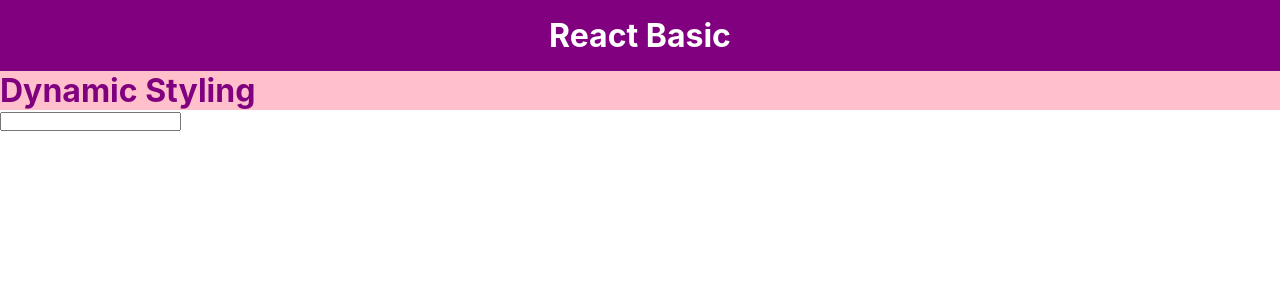
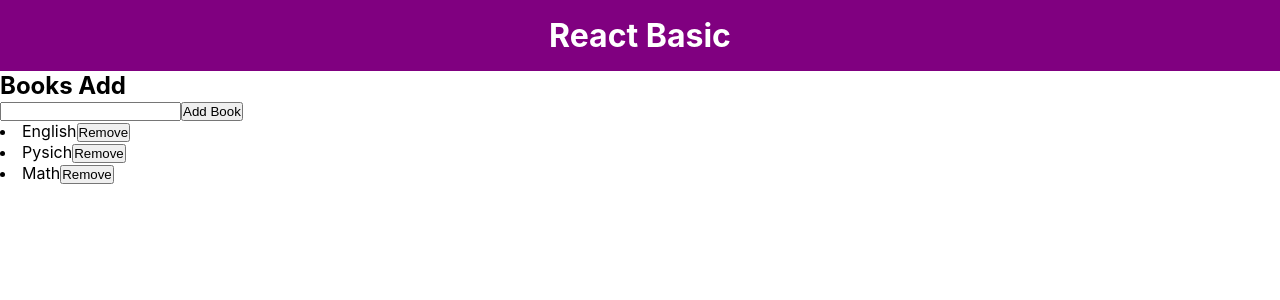
Before and after one commit to ismailsardar/react_2, a React (Create React App) app in the folder my-selfs/: page / in a window 1280 px wide. Shown: the top 300 px of the page. Built offline with nearby package versions, Linux system fonts and the light colour scheme.

Commit message:
useReduser study

```diff
--- a/my-selfs/src/App.js
+++ b/my-selfs/src/App.js
@@ -1,6 +1,8 @@
 import './App.css';
-import Dynamic from './components/Dynamic_Styling/Dynamic';
-import Dynamic2 from './components/Dynamic_Styling/Dynamic2';
+import Reduser from './components/UseReducer/Reduser';
+// import Dynamic from './components/Dynamic_Styling/Dynamic';
+// import Dynamic2 from './components/Dynamic_Styling/Dynamic2';
+import State from './components/UseReducer/State';
 // import DataFatch from './components/customHook/DataFatch';
 // import Toggle from './components/Toggle';
 // import UnderActivite from './components/UnderActivite';
@@ -21,8 +23,10 @@
       {/* <UnderActivite /> */}
       {/* <Toggle /> */}
       {/* <DataFatch /> */}
-      <Dynamic />
-      <Dynamic2 />
+      {/* <Dynamic /> */}
+      {/* <Dynamic2 /> */}
+      {/* <State /> */}
+      <Reduser />
     </>
 
   );
--- /dev/null
+++ b/my-selfs/src/components/UseReducer/Reduser.js
@@ -0,0 +1,79 @@
+import React, { useReducer, useState } from 'react'
+
+const myBooks = [
+    {id: 1, name:"English"},
+    {id: 2, name:"Pysich"},
+    {id: 3, name:"Math"}
+]
+
+const Model = ({modelText})=>{
+    return <p>
+        {modelText}
+    </p>
+}
+
+const reducer = (state, action) =>{
+    if (action.type === "ADD") {
+        return {
+            books: [...state.books, action.payload],
+            isModel: true,
+            modelText: "Book is Add",
+        }
+    } else if(action.type === "REMOVE") {
+        const filterBook = [...state.books].filter((item)=> item.id !== action.payload);
+        return {
+            ...state,
+            books: filterBook,
+            isModel: true,
+            modelText: "Remove Book",
+        };
+    }
+
+    return state;
+}
+
+const Reduser = () => {
+    const [booksState, dispatch] = useReducer(reducer, {
+        books: myBooks,
+        isModel: false,
+        modelText: ""
+    });
+
+    const [bookName, setBookName] = useState('');
+
+    const handelSubmet = (e) => {
+        e.preventDefault();
+        const newBook = {id: new Date().getTime().toString(), name: bookName};
+        dispatch({
+            type: "ADD",
+            payload: newBook,
+        })
+        setBookName("");
+    }
+
+    const removeBook = (id) => {
+        dispatch({
+            type: "REMOVE",
+            payload: id,
+        })
+    }
+
+  return (
+    <div>
+        <h2>Books Add</h2>
+        <form onSubmit={handelSubmet}>
+        <input type="text" value={bookName} onChange={(e)=>setBookName(e.target.value)} />
+        <button type="submit">Add Book</button>
+        </form>
+        {booksState.isModel && <Model modelText={booksState.modelText} />}
+        {
+            booksState.books.map((book)=><li key={book.id}>
+                {book.name}
+                <button onClick={(e)=>{removeBook(book.id)}}>Remove</button>
+            </li>)
+        }
+    </div>
+  )
+}
+
+export default Reduser
--- /dev/null
+++ b/my-selfs/src/components/UseReducer/State.js
@@ -0,0 +1,53 @@
+import React, { useState } from 'react'
+
+const myBooks = [
+    {id: 1, name:"English"},
+    {id: 2, name:"Pysich"},
+    {id: 3, name:"Math"}
+]
+
+const Model = ({modelText})=>{
+    return <p>
+        {modelText}
+    </p>
+}
+
+const State = () => {
+    const [books, setBooks] = useState(myBooks);
+    const [isModel, setIsModel] = useState(false);
+    const [modelText, setModelText] = useState("");
+    const [bookName, setBookName] = useState('');
+
+    const handelSubmet = (e) => {
+        e.preventDefault();
+        const newBook = {id: new Date().getTime().toString(), name: bookName};
+        setBooks((previs)=>{
+            return [...previs,newBook]
+        });
+        setBookName("");
+        setIsModel(true);
+        setModelText("Book is Added");
+    }
+
+
+  return (
+    <div>
+        <h2>Books Add</h2>
+        <form onSubmit={handelSubmet}>
+        <input type="text" value={bookName} onChange={(e)=>setBookName(e.target.value)} />
+        <button type="submit">Add Book</button>
+        </form>
+
+        {isModel && <Model modelText={modelText} />}
+
+
+        {
+            books.map((book)=><li key={book.id}>
+                {book.name}
+            </li>)
+        }
+    </div>
+  )
+}
+
+export default State
```
